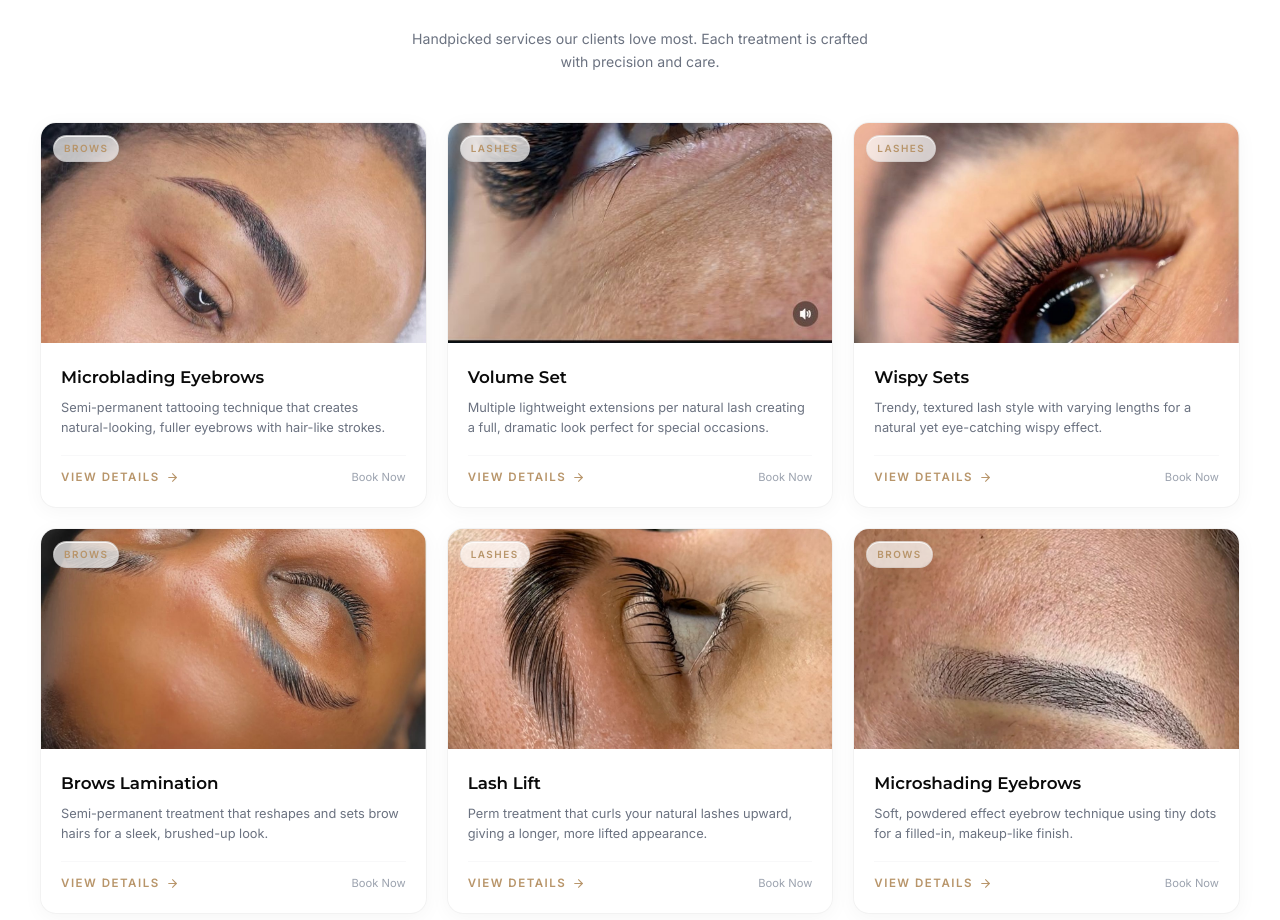
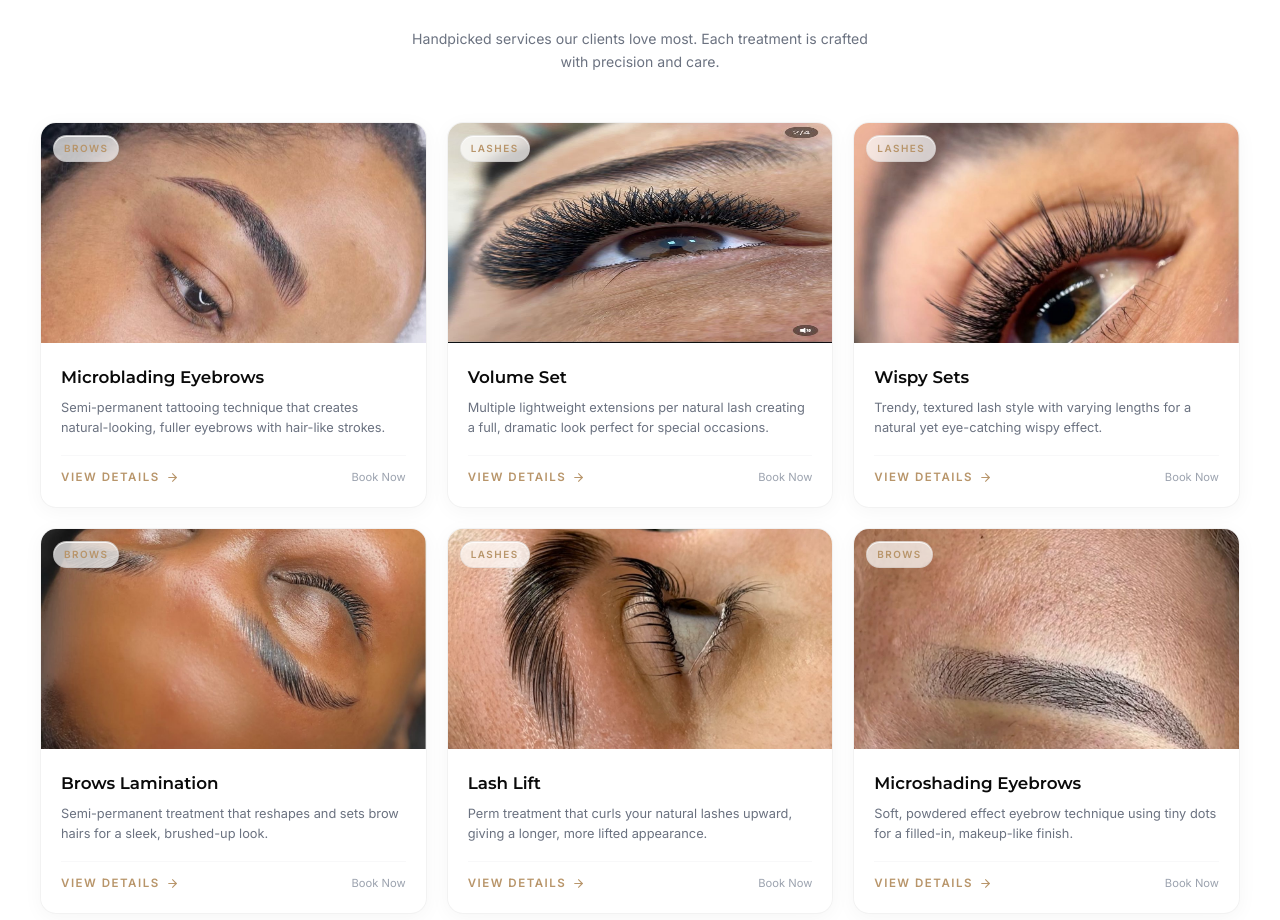
Before and after one commit to adolphenayituriki/ExtremeBeauty_E-Booking-Website, a React (Create React App) app in the folder frontend/: page / in a window 1280 px wide. Shown: the part 1554-2474 px from the top of the page. Built offline with nearby package versions, Linux system fonts and the light colour scheme; no server answers.

Commit message:
Shift Volume Set featured image downward to reveal more bottom

```diff
--- a/frontend/src/pages/Home.js
+++ b/frontend/src/pages/Home.js
@@ -309,7 +309,7 @@ const Home = () => {
               <FadeIn key={index} delay={index * 0.08}>
                 <div className="group glass-card rounded-2xl overflow-hidden cursor-pointer" onClick={() => setSelectedService(service)}>
                   <div className="relative h-[220px] overflow-hidden flex items-center justify-center">
-                    <img src={service.image} alt={service.title} loading="lazy" decoding="async" className={`w-full h-full transition-transform duration-700 ${(['Lash Lift', 'Volume Set'].includes(service.title)) ? 'object-cover object-bottom' : 'object-cover object-top group-hover:scale-[1.04]'}`} />
+                    <img src={service.image} alt={service.title} loading="lazy" decoding="async" className={`w-full h-full transition-transform duration-700 ${(service.title === 'Volume Set') ? 'object-[50%_120%]' : (service.title === 'Lash Lift') ? 'object-cover object-bottom' : 'object-cover object-top group-hover:scale-[1.04]'}`} />
                     <div className="absolute inset-0 bg-gradient-to-t from-black/50 via-transparent to-transparent opacity-0 group-hover:opacity-100 transition-opacity duration-500" />
                     <span className="absolute top-3 left-3 glass text-[0.62rem] font-semibold uppercase tracking-[1.5px] text-gold px-2.5 py-1 rounded-full">{service.category}</span>
                   </div>
```
